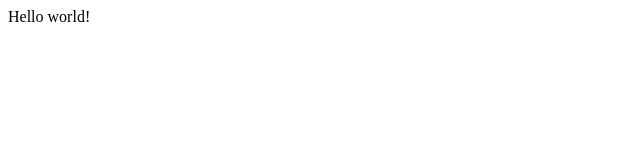
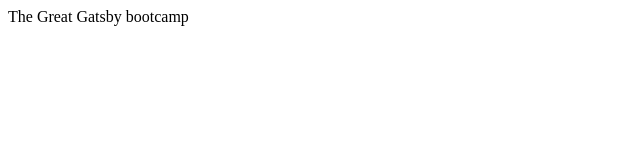
Before and after one commit to laptopisasset/gatsby-bootcamp, a Gatsby site: page / in a window 1280 px wide. Shown: the whole page, without its empty margins (0-640 px from the left). Built offline with nearby package versions, Linux system fonts and the light colour scheme; Gatsby itself is replaced by a stand-in of ours.

Commit message:
Initial commit

```diff
--- a/src/pages/index.js
+++ b/src/pages/index.js
@@ -1,5 +1,5 @@
 import React from "react"
 
 export default function Home() {
-  return <div>Hello world!</div>
+  return <div>The Great Gatsby bootcamp</div>
 }
```
